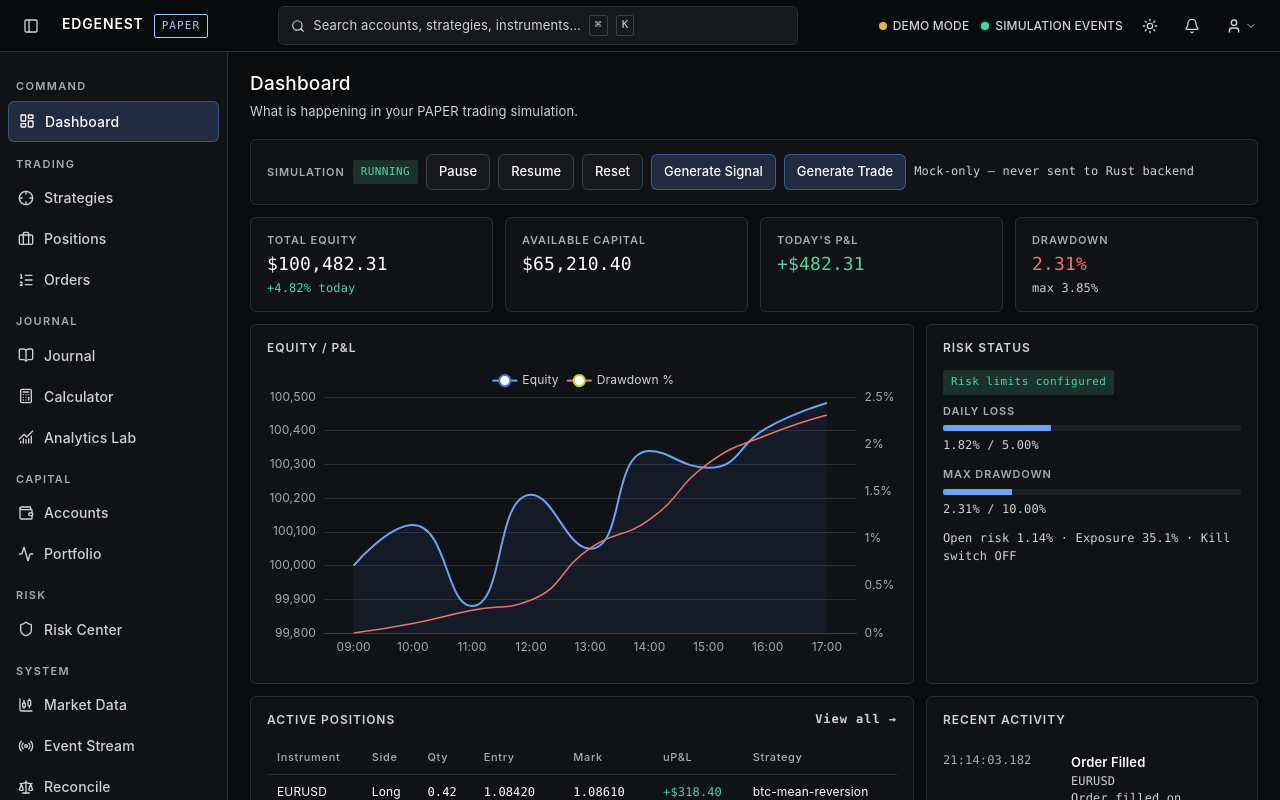
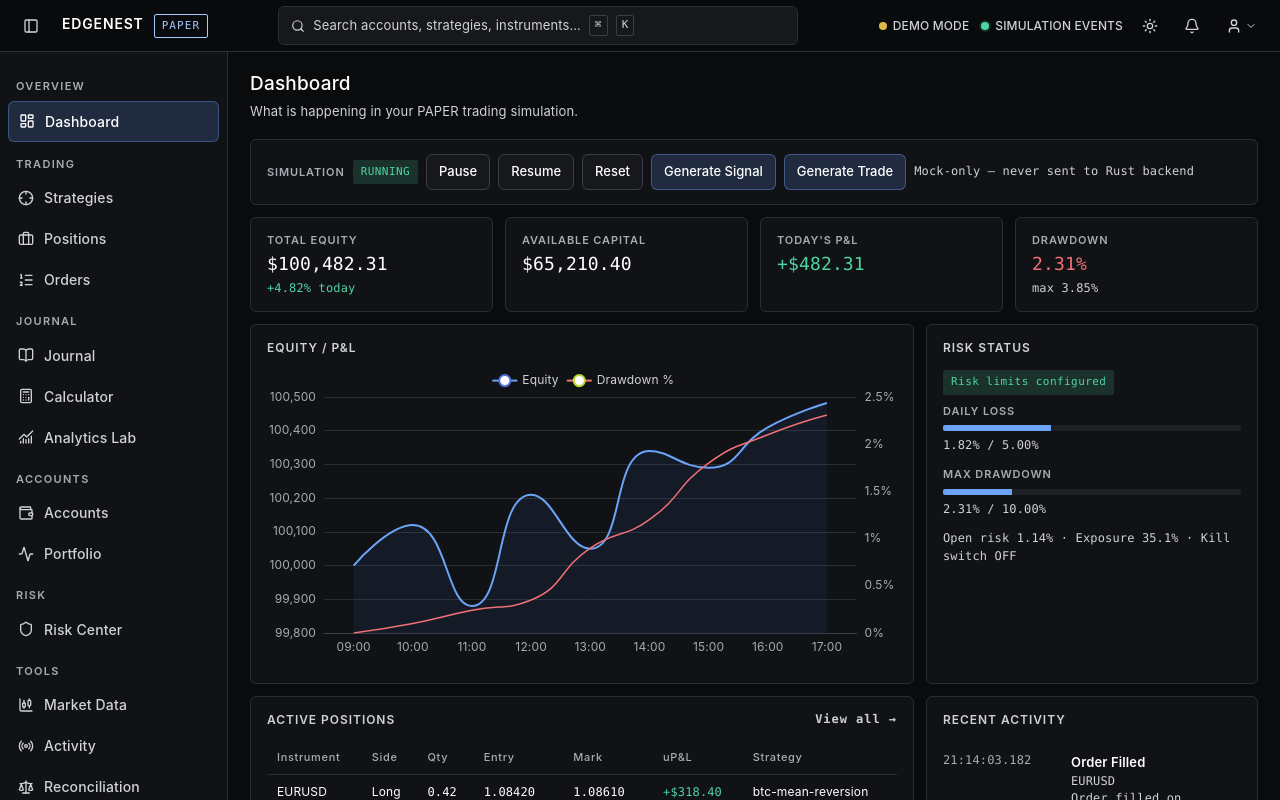
Before and after one commit to apostleoffinance/event-driven-trading-rs, a Next.js app in the folder frontend/: page / in a window 1280 px wide. Shown: the top 800 px of the page. Built offline with nearby package versions, Linux system fonts and the light colour scheme; no server answers.

Commit message:
fix(nav): use customer-facing navigation labels

```diff
--- a/frontend/src/components/layout/Sidebar.tsx
+++ b/frontend/src/components/layout/Sidebar.tsx
@@ -21,7 +21,7 @@ import {
 
 const sections = [
   {
-    title: "COMMAND",
+    title: "OVERVIEW",
     items: [{ href: "/", label: "Dashboard", icon: LayoutDashboard }],
   },
   {
@@ -41,7 +41,7 @@ const sections = [
     ],
   },
   {
-    title: "CAPITAL",
+    title: "ACCOUNTS",
     items: [
       { href: "/accounts", label: "Accounts", icon: Wallet },
       { href: "/portfolio", label: "Portfolio", icon: Activity },
@@ -52,12 +52,12 @@ const sections = [
     items: [{ href: "/risk", label: "Risk Center", icon: Shield }],
   },
   {
-    title: "SYSTEM",
+    title: "TOOLS",
     items: [
       { href: "/market-data", label: "Market Data", icon: CandlestickChart },
-      { href: "/events", label: "Event Stream", icon: Radio },
-      { href: "/reconciliation", label: "Reconcile", icon: Scale },
-      { href: "/system", label: "System", icon: Server },
+      { href: "/events", label: "Activity", icon: Radio },
+      { href: "/reconciliation", label: "Reconciliation", icon: Scale },
+      { href: "/system", label: "Connections & Status", icon: Server },
     ],
   },
 ];
```
